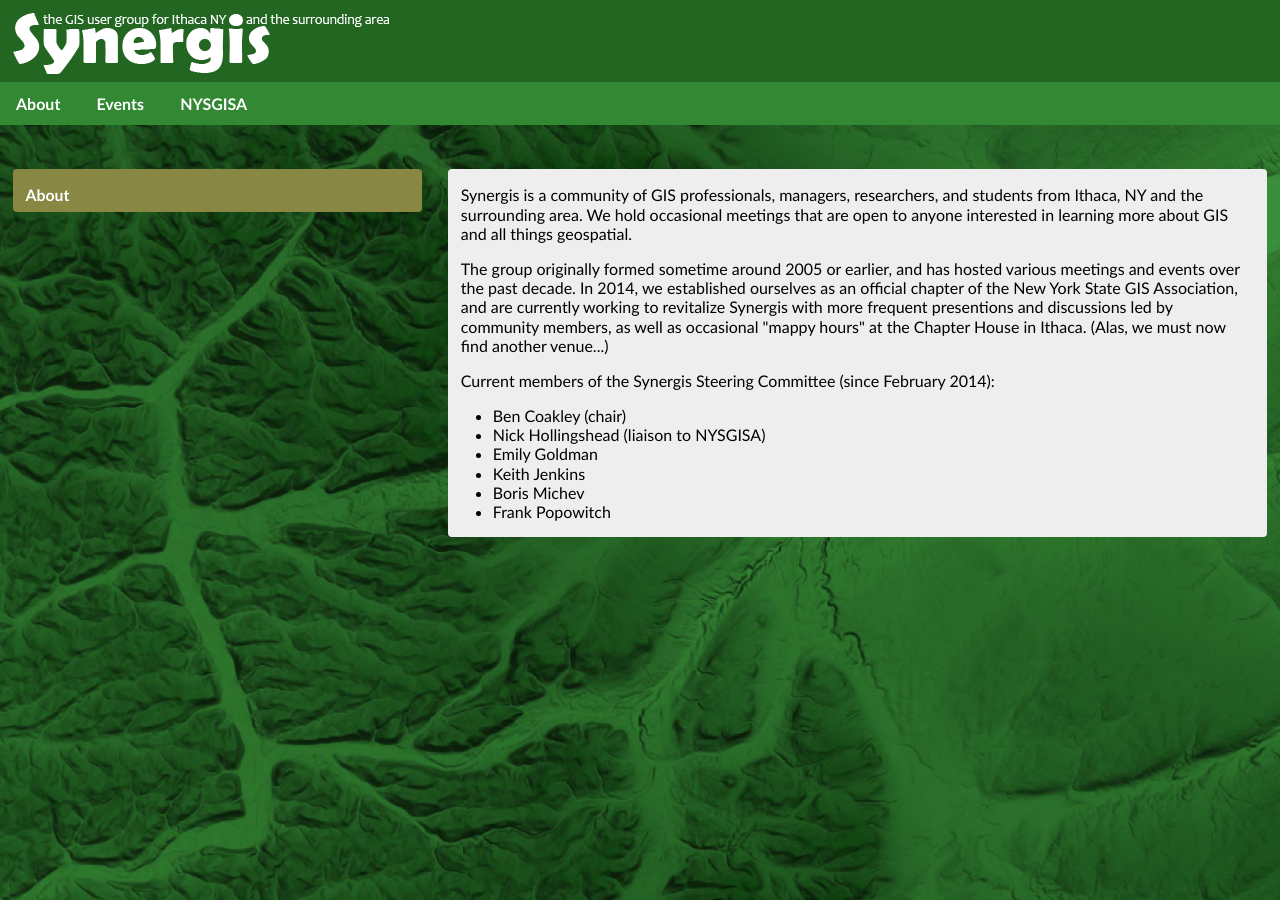
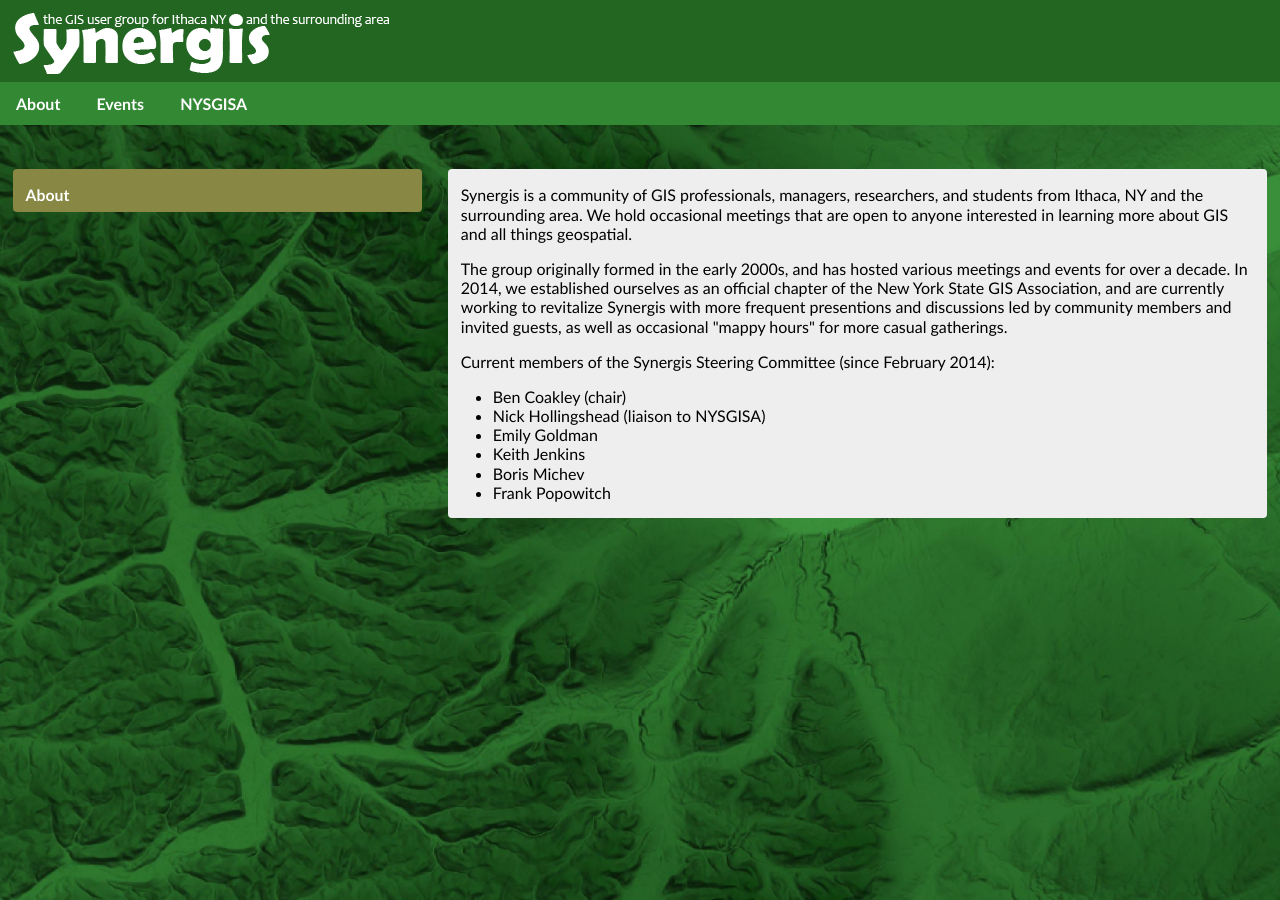
Before and after one commit to synergis-ny/synergis-ny.github.io, a Jekyll site: the page built from about.html, in a window 1280 px wide. Built offline with Jekyll 4.4.1, drawn with Linux system fonts in a browser that asks for light colours.

Commit message:
Update about.html

```diff
--- a/about.html
+++ b/about.html
@@ -13,11 +13,11 @@
     and the surrounding area.  We hold occasional meetings that are open to anyone interested
     in learning more about GIS and all things geospatial.</p>
 
-  <p>The group originally formed sometime around 2005 or earlier, and has hosted various meetings and
-    events over the past decade.  In 2014, we established ourselves as an official chapter of the
-    New York State GIS Association, and are currently working to revitalize Synergis with more frequent
-    presentions and discussions led by community members, as well as occasional "mappy hours" at the
-    Chapter House in Ithaca.  (Alas, we must now find another venue...)</p>
+  <p>The group originally formed in the early 2000s, and has hosted various meetings and
+    events for over a decade.  In 2014, we established ourselves as an official chapter of the
+    New York State GIS Association, and are currently working to revitalize Synergis with more
+    frequent presentions and discussions led by community members and invited guests, as well
+    as occasional "mappy hours" for more casual gatherings.</p>
 
   <p>Current members of the Synergis Steering Committee (since February 2014):</p>
 
```
